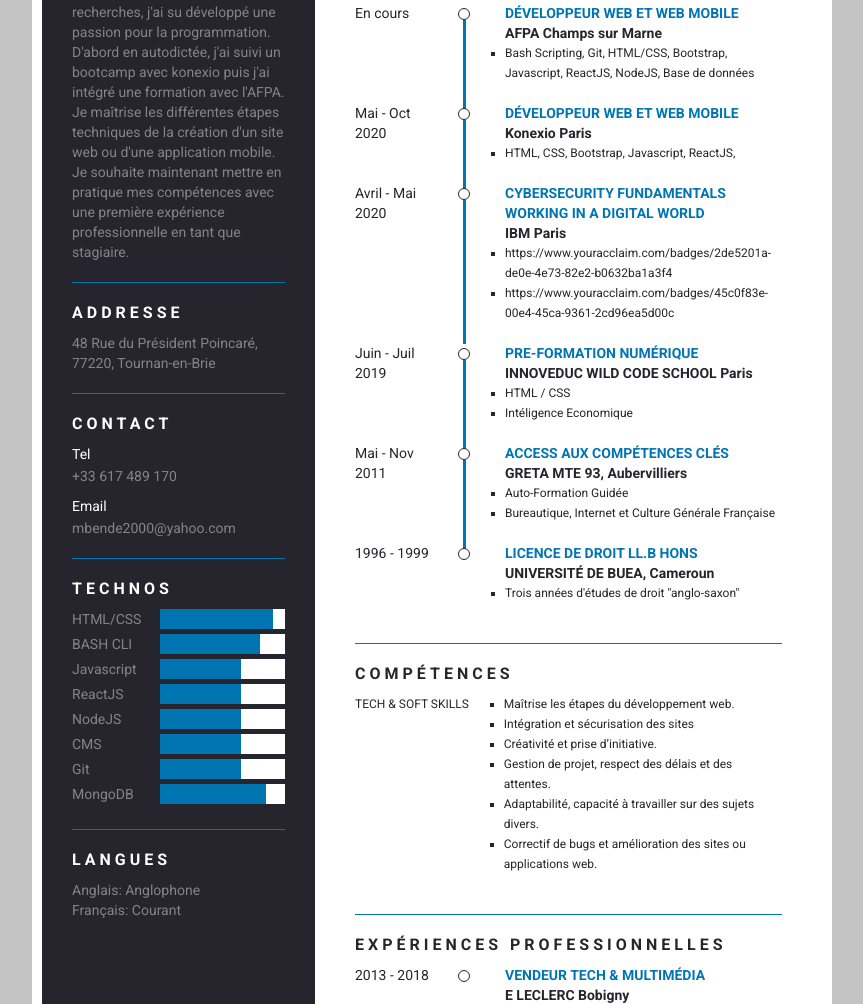
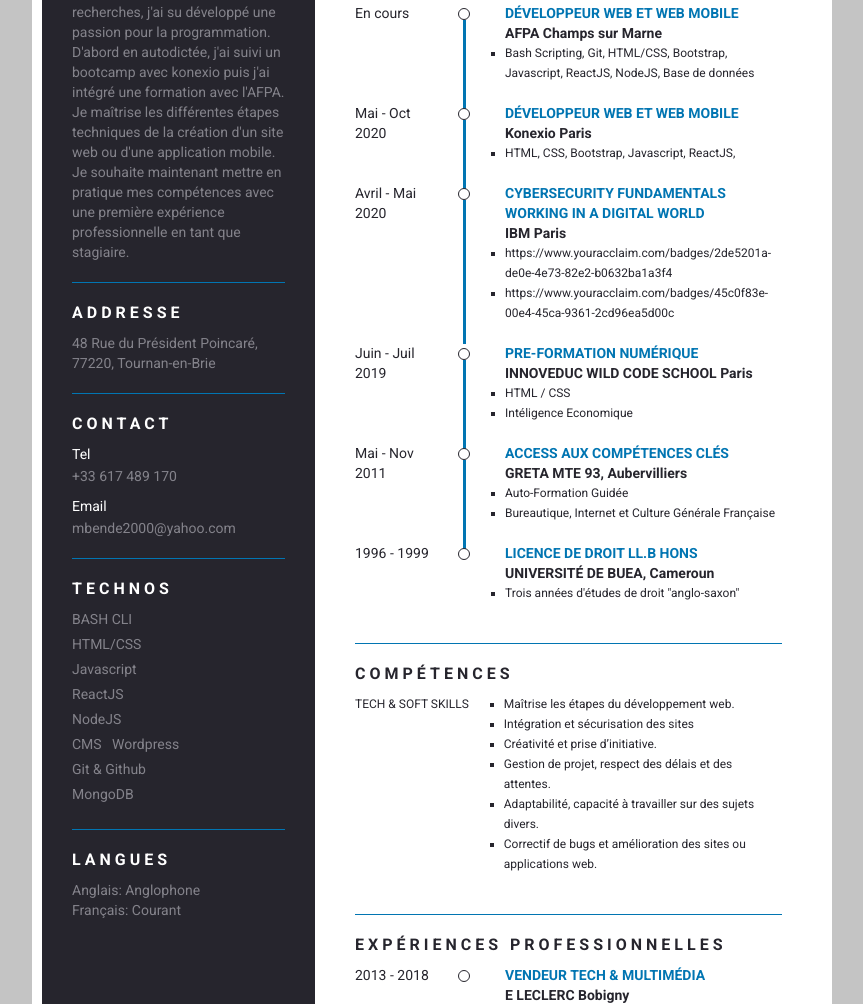
Before and after one commit to SAMMBENDE/new_cv_mbende, a plain HTML site: page index.html in a window 1280 px wide. Shown: the part 228-1232 px from the top of the page, without its empty margins (208-1071 px from the left). Drawn offline with Linux system fonts and the light colour scheme.

Commit message:
remove skills bar

```diff
--- a/index.html
+++ b/index.html
@@ -55,69 +55,69 @@
 				<div class="resume_title">TECHNOS</div>
 				<div class="resume_info">
 					<div class="skills_list">
-						<div class="skills_left">HTML/CSS</div>
-						<div class="skills_bar">
+						<div class="skills_left">BASH CLI</div>
+						<!-- <div class="skills_bar">
 							<p>
 								<span style="width: 90%"></span>
 							</p>
-						</div>
+						</div> -->
 					</div>
 					<div class="skills_list">
-						<div class="skills_left">BASH CLI</div>
-						<div class="skills_bar">
+						<div class="skills_left">HTML/CSS</div>
+						<!-- <div class="skills_bar">
 							<p>
 								<span style="width: 80%"></span>
 							</p>
-						</div>
+						</div> -->
 					</div>
 					<div class="skills_list">
 						<div class="skills_left">Javascript</div>
-						<div class="skills_bar">
+						<!-- <div class="skills_bar">
 							<p>
 								<span style="width: 65%"></span>
 							</p>
-						</div>
+						</div> -->
 					</div>
 					<div class="skills_list">
 						<div class="skills_left">ReactJS</div>
-						<div class="skills_bar">
+						<!-- <div class="skills_bar">
 							<p>
 								<span style="width: 65%"></span>
 							</p>
-						</div>
+						</div> -->
 					</div>
                     <div class="skills_list">
 						<div class="skills_left">NodeJS</div>
-						<div class="skills_bar">
+						<!-- <div class="skills_bar">
 							<p>
 								<span style="width: 65%"></span>
 							</p>
-						</div>
+						</div> -->
 					</div>
                     <div class="skills_list">
-						<div class="skills_left">CMS</div>
-						<div class="skills_bar">
+						<div class="skills_left">CMS &nbsp; Wordpress</div>
+						<!-- <div class="skills_bar">
 							<p>
 								<span style="width: 65%"></span>
 							</p>
-						</div>
+						</div> -->
 					</div>
 					<div class="skills_list">
-						<div class="skills_left">Git</div>
-						<div class="skills_bar">
+						<div class="skills_left">Git & Github</div>
+						<!-- <div class="skills_bar">
 							<p>
 								<span style="width: 65%"></span>
 							</p>
-						</div>
+						</div> -->
 					</div>
 
                     <div class="skills_list">
 						<div class="skills_left">MongoDB</div>
-						<div class="skills_bar">
+						<!-- <div class="skills_bar">
 							<p>
 								<span style="width: 85%"></span>
 							</p>
-						</div>
+						</div> -->
 					</div>
 
 				</div>
```
